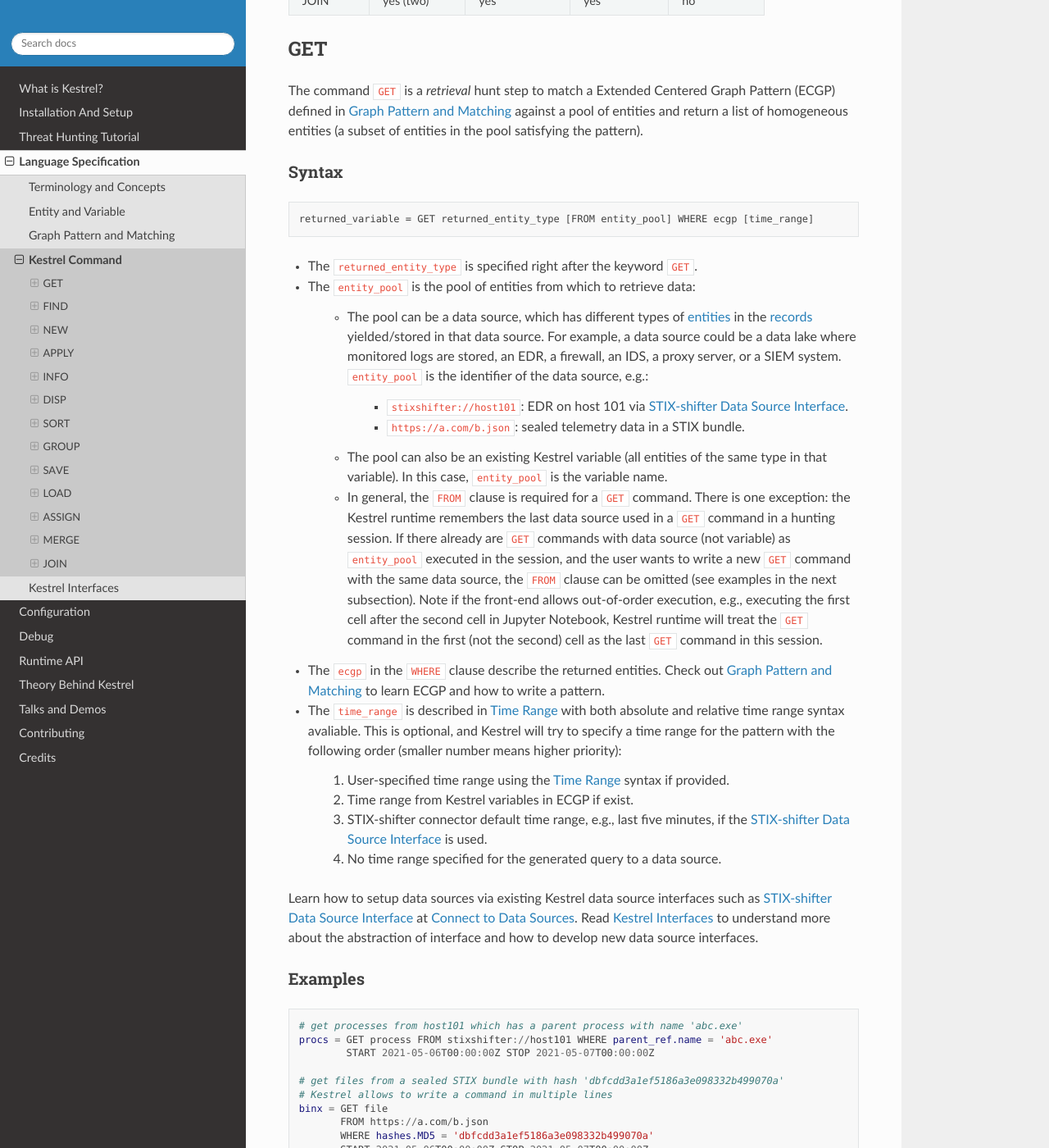
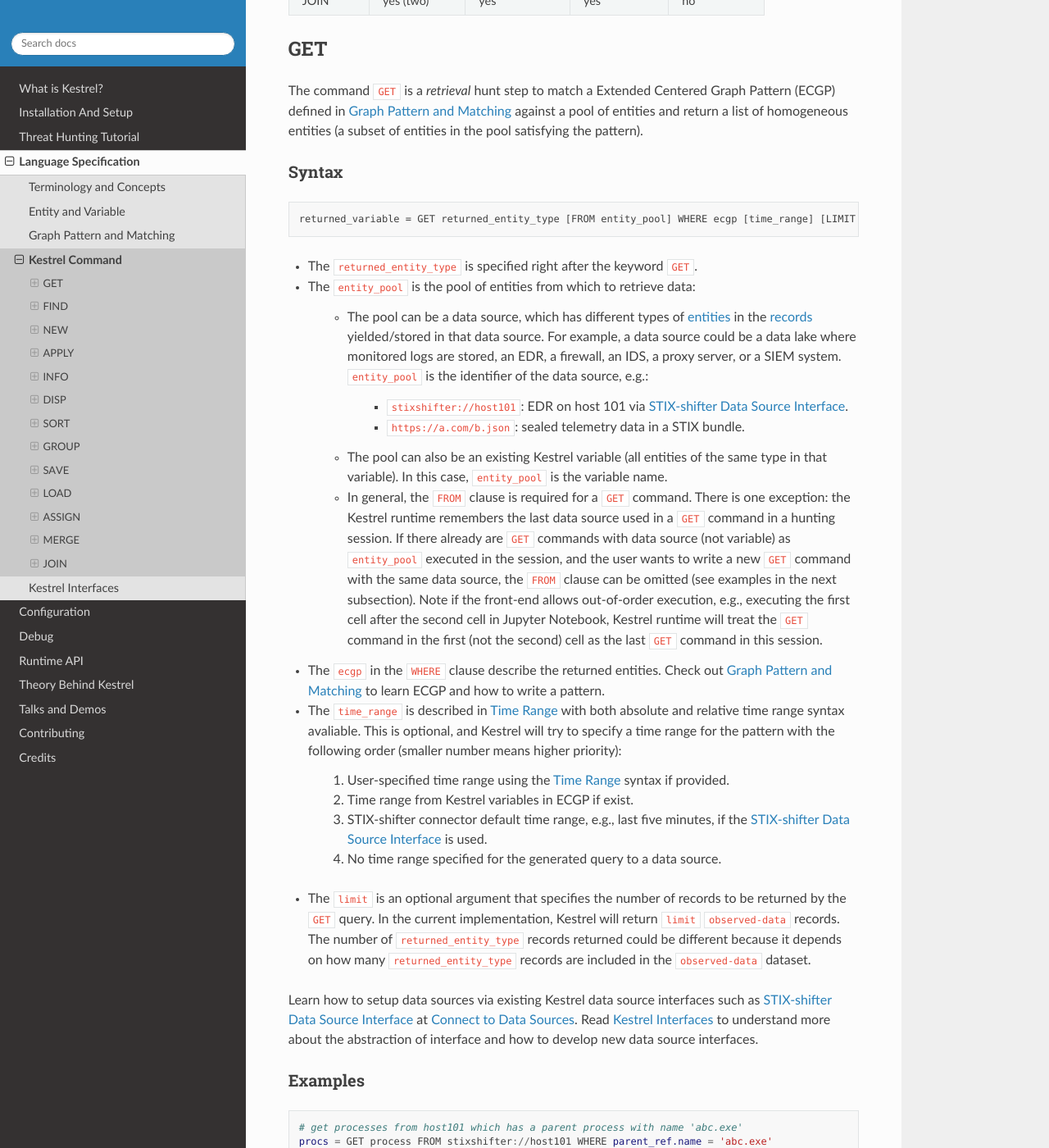
Before and after one commit to opencybersecurityalliance/kestrel-lang, a Sphinx documentation site: the page built from docs/language/commands.rst, in a window 1280 px wide and 1400 px high, scrolled down 1351 px. Shown: the whole window at 82% size. Built offline with Sphinx 7.4.7 and the Read the Docs theme 2.0.0, drawn with Linux system fonts in a browser that asks for light colours; some of the changed text lies outside the part shown.

Commit message:
Added LIMIT documentation for GET and FIND

```diff
--- a/docs/language/commands.rst
+++ b/docs/language/commands.rst
@@ -75,7 +75,7 @@
 
 ::
 
-    returned_variable = GET returned_entity_type [FROM entity_pool] WHERE ecgp [time_range]
+    returned_variable = GET returned_entity_type [FROM entity_pool] WHERE ecgp [time_range] [LIMIT limit]
 
 - The ``returned_entity_type`` is specified right after the keyword ``GET``.
 
@@ -125,6 +125,13 @@
 
     #. No time range specified for the generated query to a data source.
 
+- The ``limit`` is an optional argument that specifies the number of records
+  to be returned by the ``GET`` query. In the current implementation, Kestrel
+  will return ``limit`` ``observed-data`` records. The number of
+  ``returned_entity_type`` records returned could be different because it
+  depends on how many ``returned_entity_type`` records are included in the
+  ``observed-data`` dataset.
+
 Learn how to setup data sources via existing Kestrel data source interfaces
 such as :doc:`../source/kestrel_datasource_stixshifter.interface` at
 :doc:`../installation/datasource`. Read :doc:`interface` to understand more
@@ -169,7 +176,7 @@
 ^^^^^^
 ::
 
-    returned_variable = FIND returned_entity_type RELATIONFROM input_variable [WHERE ecgp] [time_range]
+    returned_variable = FIND returned_entity_type RELATIONFROM input_variable [WHERE ecgp] [time_range] [LIMIT limit]
 
 Kestrel defines two categories of relations: 5 sepcific relations and 1 generic
 relation. Specifc relations are directed, and the generic relation is
@@ -328,6 +335,16 @@
 
     # now the parent process will be discovered
     pp2 = FIND process CREATED p2
+
+Limit in FIND
+^^^^^^^^^^^^^
+
+The ``limit`` is an optional argument that specifies the number of records
+to be returned by the ``FIND`` query. In the current implementation, Kestrel
+will return ``limit`` ``observed-data`` records. The number of
+``returned_entity_type`` records returned could be different because it
+depends on how many ``returned_entity_type`` records are included in the
+``observed-data`` dataset.
 
 Relation With GET
 ^^^^^^^^^^^^^^^^^
```
